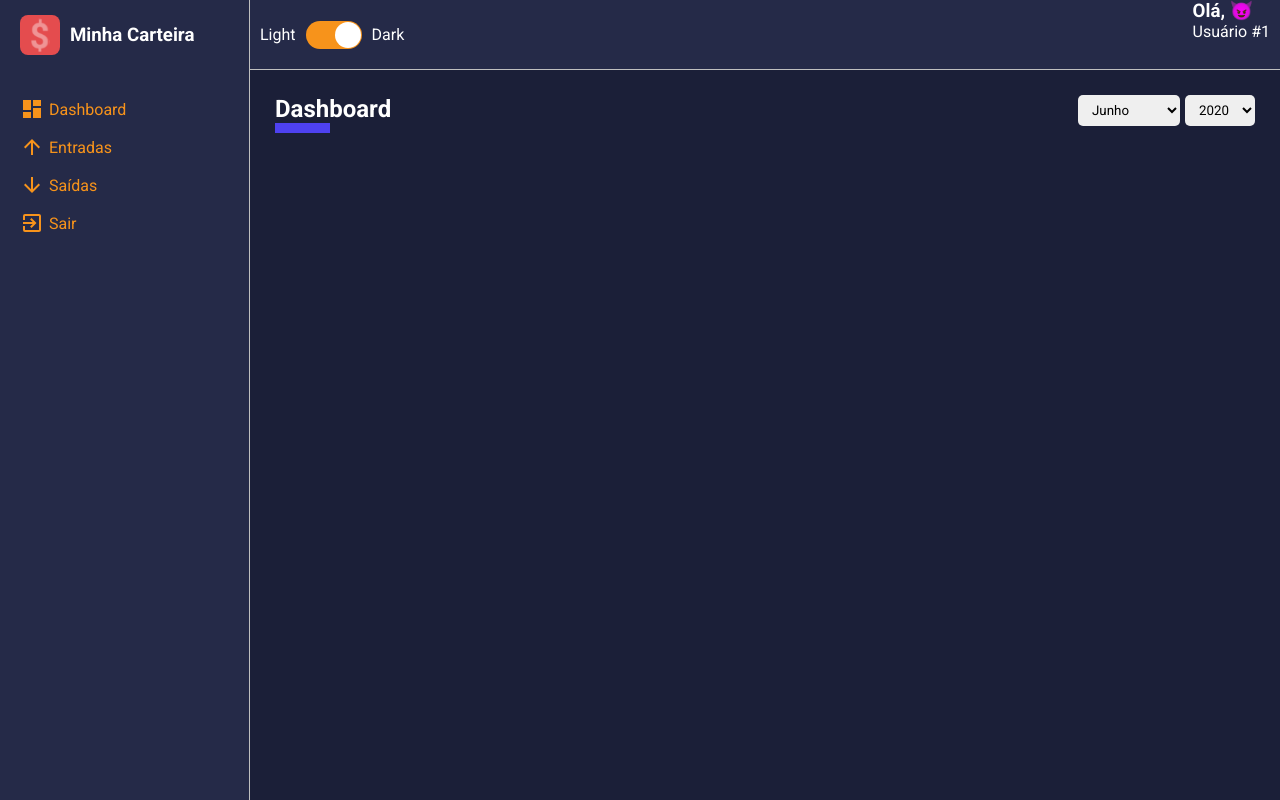
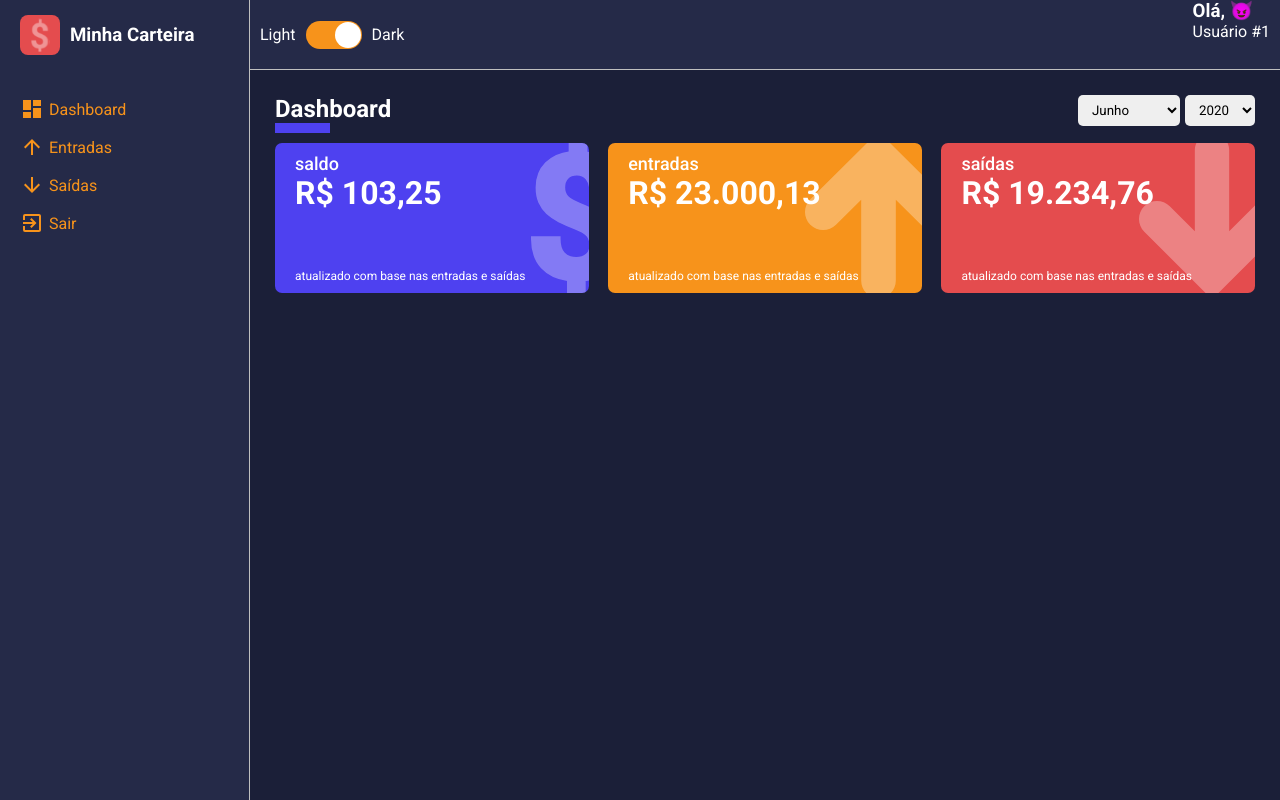
Before and after one commit to EduBergantini/didactic-spoon, a React (Create React App) app: page /dashboard in a window 1280 px wide. Built offline with nearby package versions, Linux system fonts and the light colour scheme.

Commit message:
feat: add wallet box component to dashboard page

```diff
--- a/src/pages/dashboard/index.tsx
+++ b/src/pages/dashboard/index.tsx
@@ -1,11 +1,12 @@
 import React, { useMemo, useState } from "react"
 import ContentHeader from "../../components/content-header";
 import SelectInput from "../../components/select-input";
-import { DashboardContainer } from "./styles";
+import { DashboardContainer, DashboardContent } from "./styles";
 
 import gains from "../../repositories/gains";
 import expenses from "../../repositories/expenses";
 import listOfMonths from "../../utils/months";
+import WalletBox, { IconEnums } from "../../components/wallet-box";
 
 
 const Dashboard: React.FC = () => {
@@ -49,6 +50,32 @@ const Dashboard: React.FC = () => {
             <SelectInput options={months} onSelectInputChange={e => setSelectedMonth(e.target.value)} defaultValue={selectedMonth}/>
                 <SelectInput options={years}  onSelectInputChange={e => setSelectedYear(e.target.value)} defaultValue={selectedYear}/>
             </ContentHeader>
+
+            <DashboardContent>
+                <WalletBox
+                    title="saldo"
+                    amount={103.25}
+                    label="atualizado com base nas entradas e saídas"
+                    icon={IconEnums.DOLLAR}
+                    color="#4e41f0"
+                />
+
+                <WalletBox
+                    title="entradas"
+                    amount={23000.13}
+                    label="atualizado com base nas entradas e saídas"
+                    icon={IconEnums.ARROW_UP}
+                    color="#f7931b"
+                />
+
+                <WalletBox
+                    title="saídas"
+                    amount={19234.76}
+                    label="atualizado com base nas entradas e saídas"
+                    icon={IconEnums.ARROW_DOWN}
+                    color="#e44c4e"
+                />
+            </DashboardContent>
         </DashboardContainer>
     );
 };
--- a/src/pages/dashboard/styles.ts
+++ b/src/pages/dashboard/styles.ts
@@ -1,3 +1,7 @@
 import styled from "styled-components";
 
 export const DashboardContainer = styled.div``;
+export const DashboardContent = styled.div`
+    display: flex;
+    justify-content: space-between;
+`;
```
